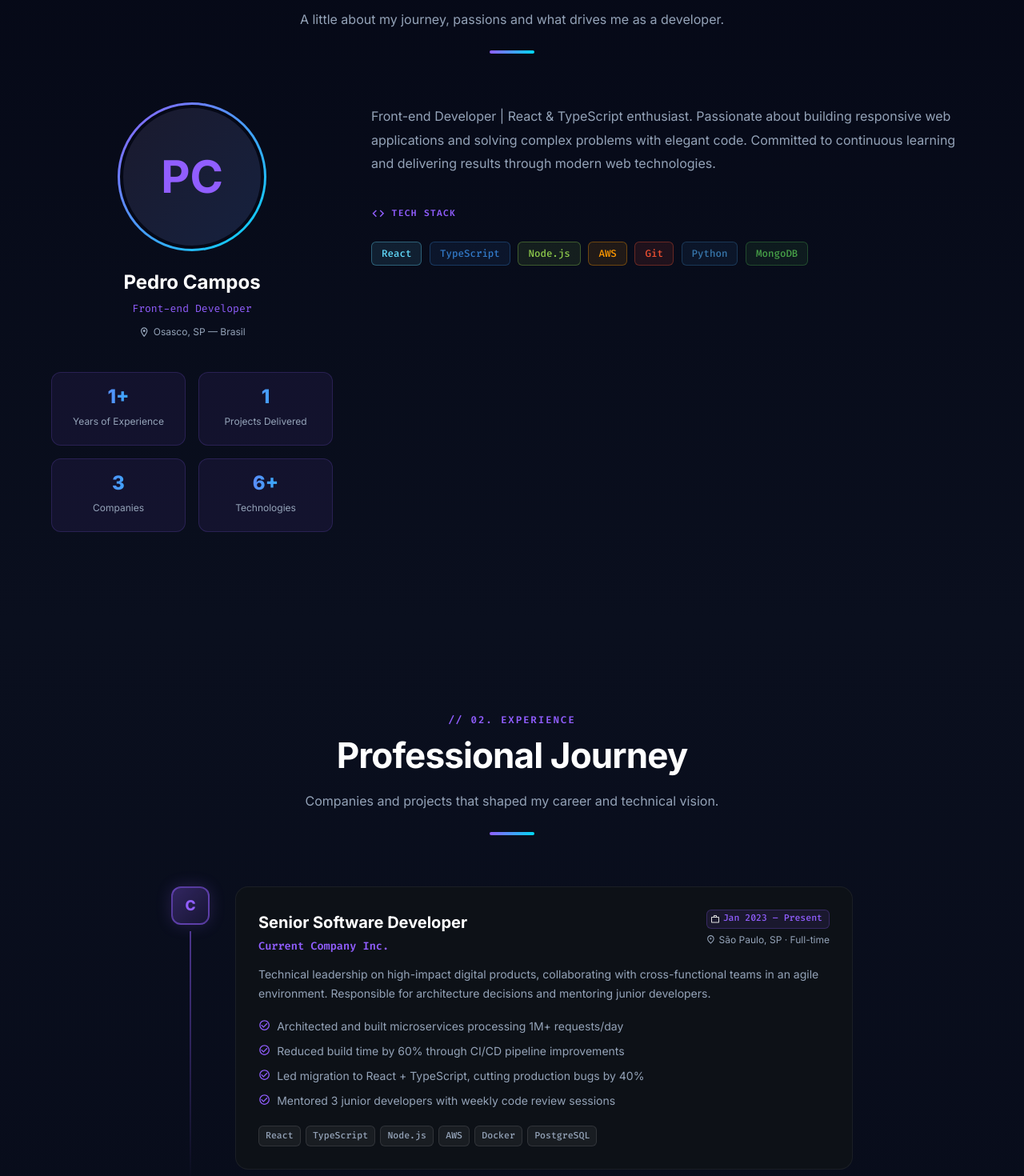
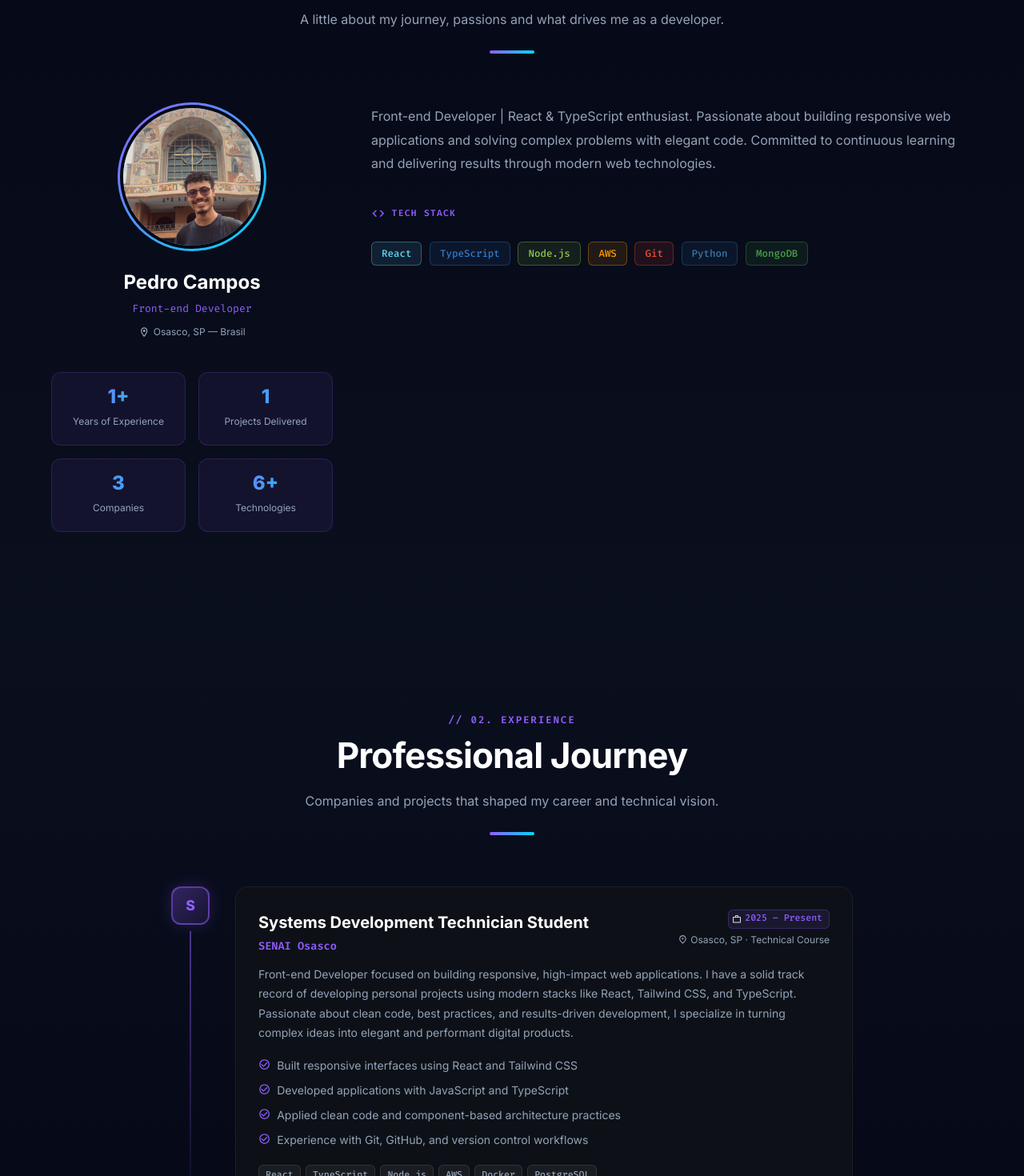
Before and after one commit to CleuberN/cleuber-portfolio, a React (Vite) app: page / in a window 1280 px wide. Shown: the part 1000-2470 px from the top of the page at 80% size. Built offline with nearby package versions, Linux system fonts and the light colour scheme; the HTML template or start-up script is replaced by a standard one.

Commit message:
feat: final portfolio project structure

```diff
--- a/src/components/layout/Footer.jsx
+++ b/src/components/layout/Footer.jsx
@@ -123,7 +123,7 @@ export default function Footer() {
           variant="caption"
           sx={{ display: 'block', textAlign: 'center', color: 'text.secondary' }}
         >
-          © {year} {profile.name} — Built with React & Material UI
+          © {year} {profile.name} — Built with React, Tailwind CSS, Material UI & TypeScript
         </Typography>
       </Container>
     </Box>
--- a/src/components/sections/Contact.jsx
+++ b/src/components/sections/Contact.jsx
@@ -36,7 +36,7 @@ const CONTACTS = [
   {
     icon: <LinkedInIcon sx={{ fontSize: '1.5rem' }} />,
     label: 'LinkedIn',
-    value: 'linkedin.com/in/seu-usuario',
+    value: 'https://www.linkedin.com/in/pedro-campos-leitao/',
     href: profile.linkedin,
     copyable: false,
     color: '#0A66C2',
@@ -44,7 +44,7 @@ const CONTACTS = [
   {
     icon: <GitHubIcon sx={{ fontSize: '1.5rem' }} />,
     label: 'GitHub',
-    value: 'github.com/seu-usuario',
+    value: 'https://github.com/camposdevs',
     href: profile.github,
     copyable: false,
     color: '#94A3B8',
--- a/src/components/sections/Projects.jsx
+++ b/src/components/sections/Projects.jsx
@@ -268,8 +268,7 @@ export default function Projects() {
         <Box sx={{ textAlign: 'center', mt: 8 }}>
           <Button
             component="a"
-            href="https://github.com/seu-usuario"
-            target="_blank"
+            href="https://github.com/camposdevs"
             rel="noopener noreferrer"
             variant="outlined"
             color="primary"
--- a/src/data/experience.js
+++ b/src/data/experience.js
@@ -1,80 +1,21 @@
-// ============================================================
-// CUSTOMIZE HERE with your real work history
-// ============================================================
-
 export const experiences = [
   {
     id: 1,
-    company: 'Current Company Inc.',
-    role: 'Senior Software Developer',
-    period: 'Jan 2023 – Present',
-    location: 'São Paulo, SP',
-    type: 'Full-time',
+    company: 'SENAI Osasco',
+    role: 'Systems Development Technician Student',
+    period: '2025 – Present',
+    location: 'Osasco, SP',
+    type: 'Technical Course',
     description:
-      'Technical leadership on high-impact digital products, collaborating with cross-functional teams in an agile environment. Responsible for architecture decisions and mentoring junior developers.',
+      'Front-end Developer focused on building responsive, high-impact web applications. I have a solid track record of developing personal projects using modern stacks like React, Tailwind CSS, and TypeScript. Passionate about clean code, best practices, and results-driven development, I specialize in turning complex ideas into elegant and performant digital products.',
     achievements: [
-      'Architected and built microservices processing 1M+ requests/day',
-      'Reduced build time by 60% through CI/CD pipeline improvements',
-      'Led migration to React + TypeScript, cutting production bugs by 40%',
-      'Mentored 3 junior developers with weekly code review sessions',
-    ],
+      'Built responsive interfaces using React and Tailwind CSS',
+      'Developed applications with JavaScript and TypeScript',
+      'Applied clean code and component-based architecture practices',
+      'Experience with Git, GitHub, and version control workflows',
+  ],
     technologies: ['React', 'TypeScript', 'Node.js', 'AWS', 'Docker', 'PostgreSQL'],
     color: '#915EFF',
     current: true,
   },
-  {
-    id: 2,
-    company: 'Previous Company Ltd.',
-    role: 'Mid-level Developer',
-    period: 'Mar 2021 – Dec 2022',
-    location: 'Remote',
-    type: 'Full-time',
-    description:
-      'Feature development and maintenance of a B2B SaaS platform with focus on quality and performance. Active participation in technical decisions and sprint planning.',
-    achievements: [
-      'Implemented a real-time notification system using WebSockets (Socket.io)',
-      'Built an interactive analytics dashboard with React and Recharts',
-      'Increased test coverage from 40% to 85% with Jest and Testing Library',
-      'Optimized critical queries, reducing average response time by 55%',
-    ],
-    technologies: ['React', 'Node.js', 'MongoDB', 'Redis', 'GCP', 'Jest'],
-    color: '#00D9F5',
-    current: false,
-  },
-  {
-    id: 3,
-    company: 'Startup Fintech XYZ',
-    role: 'Junior Developer',
-    period: 'Jun 2019 – Feb 2021',
-    location: 'São Paulo, SP',
-    type: 'Full-time',
-    description:
-      'Full-stack development at a B2B payments fintech startup. Fast-paced environment with short delivery cycles and close collaboration with the product team.',
-    achievements: [
-      'Built a payment module integrated with multiple gateways (Stripe, Pagar.me)',
-      'Created an automated report system exportable to PDF and Excel',
-      'Participated in all agile ceremonies and contributed to planning processes',
-    ],
-    technologies: ['JavaScript', 'React', 'Express', 'MySQL', 'Git', 'Heroku'],
-    color: '#10B981',
-    current: false,
-  },
-  {
-    id: 4,
-    company: 'Digital Agency ABC',
-    role: 'Web Development Intern',
-    period: 'Jan 2018 – May 2019',
-    location: 'São Paulo, SP',
-    type: 'Internship',
-    description:
-      'Began professional journey at a digital development agency, building websites and web applications for clients across different industries.',
-    achievements: [
-      'Developed 15+ responsive websites using HTML, CSS and JavaScript',
-      'Created high-performance landing pages focused on conversion',
-      'Learned React fundamentals and started migrating agency projects to it',
-    ],
-    technologies: ['HTML', 'CSS', 'JavaScript', 'jQuery', 'WordPress', 'PHP'],
-    color: '#FBBF24',
-    current: false,
-  },
 ];
--- a/src/data/profile.js
+++ b/src/data/profile.js
@@ -1,3 +1,4 @@
+import avatar from "/avatar.jpeg";
 
 export const profile = {
   name: 'Pedro Campos',
@@ -24,11 +25,9 @@ export const profile = {
   linkedin: 'https://www.linkedin.com/in/pedro-campos-leitao/',
   github: 'https://github.com/Campospdp',
 
-  /** Caminho relativo para o arquivo PDF do currículo em /public */
-  resume: '/public/Pedro_Campos.docx',
+  resume: '/Pedro_Campos.docx',
 
-  /** URL da sua foto de perfil (null = usa placeholder com iniciais) */
-  avatar: null,
+  avatar: "/avatar.jpeg",
 
   stats: [
     { label: 'Years of Experience', value: '1+' },
--- a/src/data/projects.js
+++ b/src/data/projects.js
@@ -1,14 +1,10 @@
-// ============================================================
-// CUSTOMIZE HERE with your real GitHub projects
-// ============================================================
-
 export const projects = [
   {
     id: 1,
-    title: 'Project Alpha — Task Platform',
+    title: 'Manutenção SESI',
     description:
-      'Task management platform with real-time collaboration, JWT authentication, push notifications, offline support and a full analytics dashboard.',
-    technologies: ['React', 'TypeScript', 'Node.js', 'PostgreSQL', 'Socket.io', 'Redis'],
+      'Manutenção SESI is a web-based inventory management system developed to help organize and control materials and equipment stock. The platform allows users to register products, track stock entries and withdrawals, monitor available quantities, and manage inventory information efficiently.',
+    technologies: ['React', 'TypeScript', 'Node.js'],
     github: 'https://github.com/seu-usuario/project-alpha',
     demo: 'https://project-alpha-demo.vercel.app',
     image: null,
@@ -18,86 +14,6 @@ export const projects = [
     categories: ['fullstack', 'react', 'nodejs'],
     status: 'In production',
     gradient: 'linear-gradient(135deg, #667eea 0%, #764ba2 100%)',
-  },
-  {
-    id: 2,
-    title: 'Dev CLI Tool',
-    description:
-      'Command-line tool to automate repetitive development tasks: project scaffolding, code formatting and simplified deployment.',
-    technologies: ['Node.js', 'TypeScript', 'Commander.js', 'Inquirer'],
-    github: 'https://github.com/seu-usuario/dev-cli',
-    demo: null,
-    image: null,
-    featured: true,
-    stars: 87,
-    forks: 15,
-    categories: ['nodejs', 'tools'],
-    status: 'Active',
-    gradient: 'linear-gradient(135deg, #11998e 0%, #38ef7d 100%)',
-  },
-  {
-    id: 3,
-    title: 'API Gateway Service',
-    description:
-      'API gateway with smart rate limiting, OAuth2 authentication, distributed logging and a real-time health monitoring dashboard.',
-    technologies: ['Node.js', 'Express', 'Redis', 'Docker', 'AWS', 'PostgreSQL'],
-    github: 'https://github.com/seu-usuario/api-gateway',
-    demo: null,
-    image: null,
-    featured: false,
-    stars: 54,
-    forks: 9,
-    categories: ['nodejs', 'backend', 'devops'],
-    status: 'Active',
-    gradient: 'linear-gradient(135deg, #f093fb 0%, #f5576c 100%)',
-  },
-  {
-    id: 4,
-    title: 'React Component Library',
-    description:
-      'Library of reusable and accessible React components with Storybook, 90%+ test coverage and comprehensive interactive documentation.',
-    technologies: ['React', 'TypeScript', 'Storybook', 'Jest', 'CSS Modules'],
-    github: 'https://github.com/seu-usuario/react-components',
-    demo: 'https://components-docs.vercel.app',
-    image: null,
-    featured: false,
-    stars: 203,
-    forks: 44,
-    categories: ['react', 'frontend'],
-    status: 'Active',
-    gradient: 'linear-gradient(135deg, #4facfe 0%, #00f2fe 100%)',
-  },
-  {
-    id: 5,
-    title: 'E-commerce API',
-    description:
-      'Full-featured RESTful API for e-commerce with product and order management, Stripe payments, analytics reports and image uploads to AWS S3.',
-    technologies: ['Node.js', 'NestJS', 'TypeORM', 'PostgreSQL', 'Stripe', 'AWS S3'],
-    github: 'https://github.com/seu-usuario/ecommerce-api',
-    demo: null,
-    image: null,
-    featured: false,
-    stars: 31,
-    forks: 7,
-    categories: ['nodejs', 'backend'],
-    status: 'Completed',
-    gradient: 'linear-gradient(135deg, #a18cd1 0%, #fbc2eb 100%)',
-  },
-  {
-    id: 6,
-    title: 'Analytics Dashboard',
-    description:
-      'Analytics dashboard with interactive D3.js charts, dynamic filters by period and segment, and report exports to PDF and Excel.',
-    technologies: ['React', 'TypeScript', 'D3.js', 'Recharts', 'Python', 'FastAPI'],
-    github: 'https://github.com/seu-usuario/analytics-dashboard',
-    demo: 'https://analytics-demo.vercel.app',
-    image: null,
-    featured: false,
-    stars: 76,
-    forks: 18,
-    categories: ['react', 'frontend', 'python'],
-    status: 'In production',
-    gradient: 'linear-gradient(135deg, #fa709a 0%, #fee140 100%)',
   },
 ];
 
--- a/src/data/skills.js
+++ b/src/data/skills.js
@@ -1,7 +1,3 @@
-// ============================================================
-// CUSTOMIZE HERE with your real skills
-// ============================================================
-
 export const skillCategories = [
   {
     id: 'frontend',
@@ -17,10 +13,6 @@ export const skillCategories = [
       'HTML5 & CSS3',
       'Material UI',
       'Tailwind CSS',
-      'Redux / Zustand',
-      'GraphQL Client',
-      'Framer Motion',
-      'Storybook',
     ],
   },
   {
@@ -33,14 +25,7 @@ export const skillCategories = [
     skills: [
       'Node.js',
       'Express',
-      'NestJS',
       'Python',
-      'FastAPI',
-      'REST APIs',
-      'GraphQL Server',
-      'WebSockets',
-      'Auth / JWT / OAuth2',
-      'Microservices',
     ],
   },
   {
@@ -51,14 +36,8 @@ export const skillCategories = [
     gradient: 'linear-gradient(135deg, #33679122 0%, #47A24822 100%)',
     borderColor: '#336791',
     skills: [
-      'PostgreSQL',
       'MySQL',
       'MongoDB',
-      'Redis',
-      'Prisma ORM',
-      'TypeORM',
-      'Mongoose',
-      'SQL Query Optimization',
     ],
   },
   {
@@ -70,12 +49,7 @@ export const skillCategories = [
     borderColor: '#FF9900',
     skills: [
       'AWS (S3, EC2, Lambda)',
-      'Google Cloud Platform',
-      'Docker',
-      'Docker Compose',
-      'CI/CD (GitHub Actions)',
-      'Nginx',
-      'Vercel / Railway',
+      'Vercel',
       'Linux',
     ],
   },
@@ -90,11 +64,6 @@ export const skillCategories = [
       'Jest',
       'React Testing Library',
       'Vitest',
-      'Cypress',
-      'TDD',
-      'Code Review',
-      'ESLint / Prettier',
-      'Husky / Commitlint',
     ],
   },
   {
@@ -106,13 +75,11 @@ export const skillCategories = [
     borderColor: '#94A3B8',
     skills: [
       'Git & GitHub',
-      'Jira / Linear',
       'Figma',
-      'Postman / Insomnia',
+      'Insomnia',
       'VS Code',
-      'Scrum / Kanban',
-      'Webpack / Vite',
-      'Monorepos (Nx, Turbo)',
+      'Scrum',
+      'Vite',
     ],
   },
 ];
```
Also changed, not shown: index.html (+5 -5 lines), public/favicon.svg (added), 1 other file (tests, documents, lock files or other folders).
